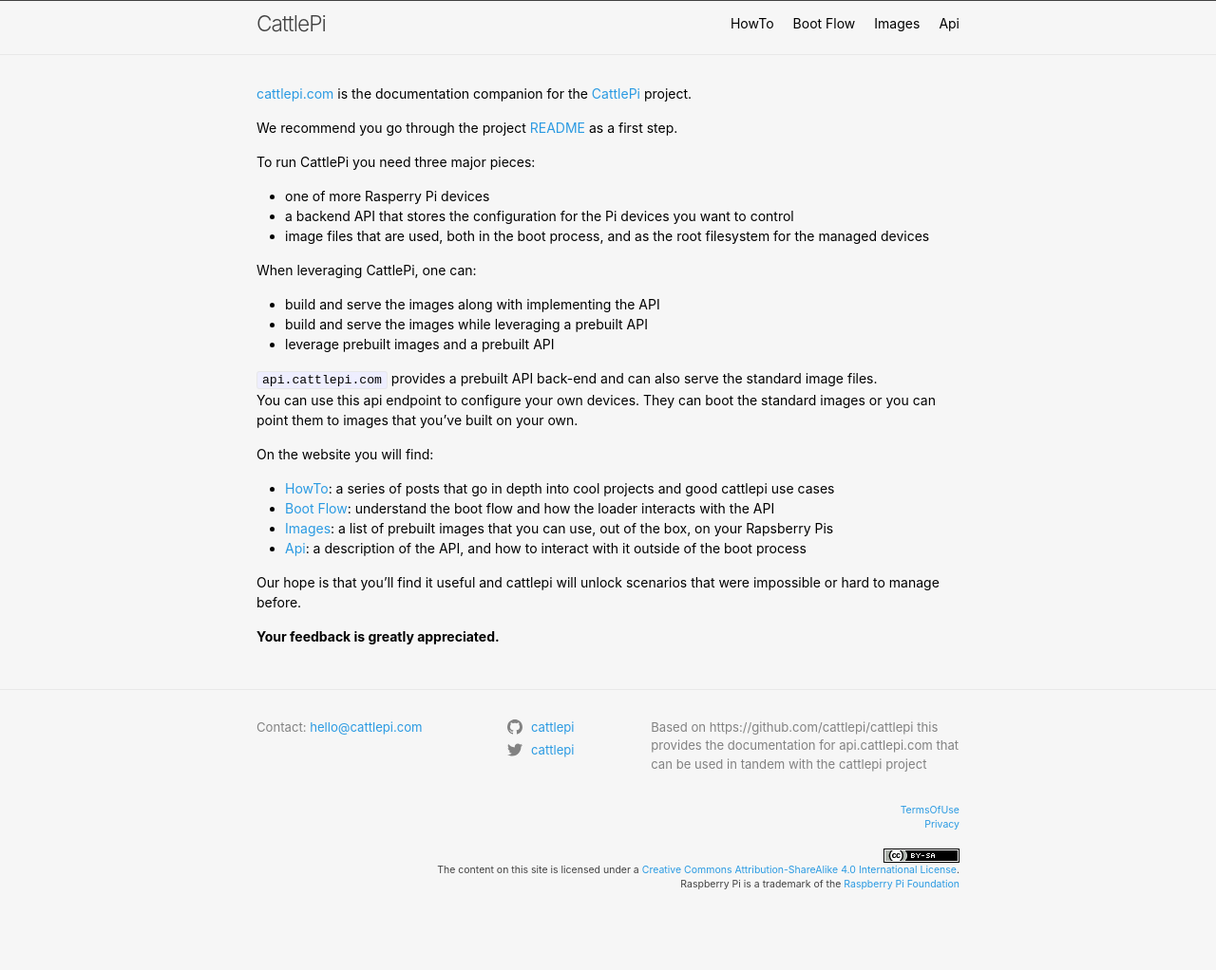
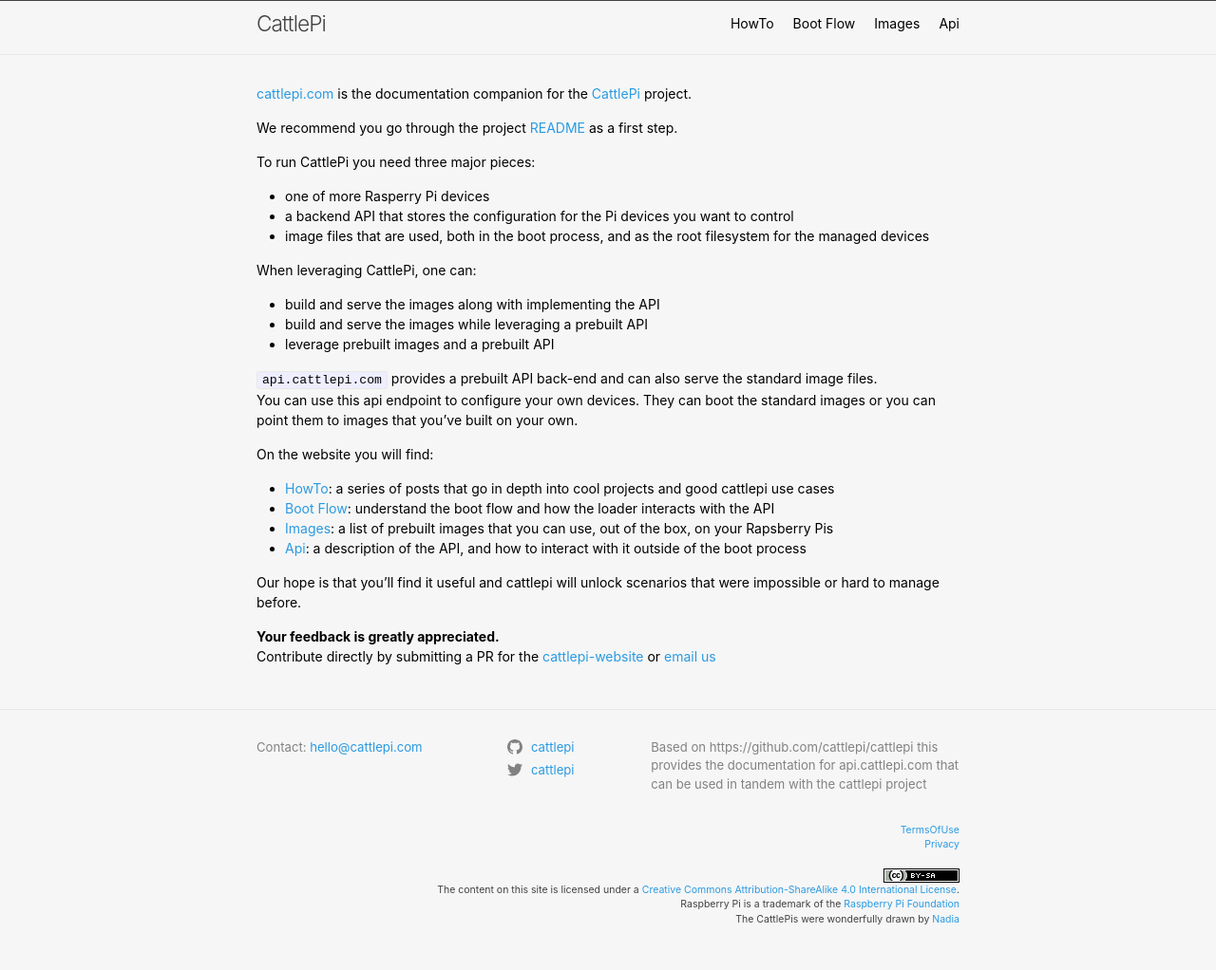
Before and after one commit to cattlepi/cattlepi-website, a Jekyll site: the page built from web/index.md, in a window 1280 px wide. Shown: the whole page at 95% size. Built offline with Jekyll 4.4.1, drawn with Linux system fonts in a browser that asks for light colours; before the commit the page ends 985 px from its top, so only the background shows below that.

Commit message:
add Nadia to footer + more info on how to submit feedback

```diff
--- a/web/_includes/footer.html
+++ b/web/_includes/footer.html
@@ -28,7 +28,8 @@
         <li><a class="page-link" href="{{ "/privacy/" | relative_url }}">Privacy</a></li>
         <br>
         <li><a rel="license" href="http://creativecommons.org/licenses/by-sa/4.0/"><img alt="Creative Commons License" style="border-width:0" src="/assets/80x15.png" /></a><br />The content on this site is licensed under a <a rel="license" href="http://creativecommons.org/licenses/by-sa/4.0/">Creative Commons Attribution-ShareAlike 4.0 International License</a>.</li>
-        Raspberry Pi is a trademark of the <a href="https://www.raspberrypi.org/">Raspberry Pi Foundation</a>
+        Raspberry Pi is a trademark of the <a href="https://www.raspberrypi.org/">Raspberry Pi Foundation</a><br>
+        The CattlePis were wonderfully drawn by <a href="https://nadiabarbu.com/">Nadia</a>
       </ul>
     </div>
 
--- a/web/index.md
+++ b/web/index.md
@@ -31,3 +31,4 @@
 Our hope is that you'll find it useful and cattlepi will unlock scenarios that were impossible or hard to manage before.
 
 **Your feedback is greatly appreciated.**
+Contribute directly by submitting a PR for the [cattlepi-website](https://github.com/cattlepi/cattlepi-website) or [email us](mailto:hello@cattlepi.com)
```
